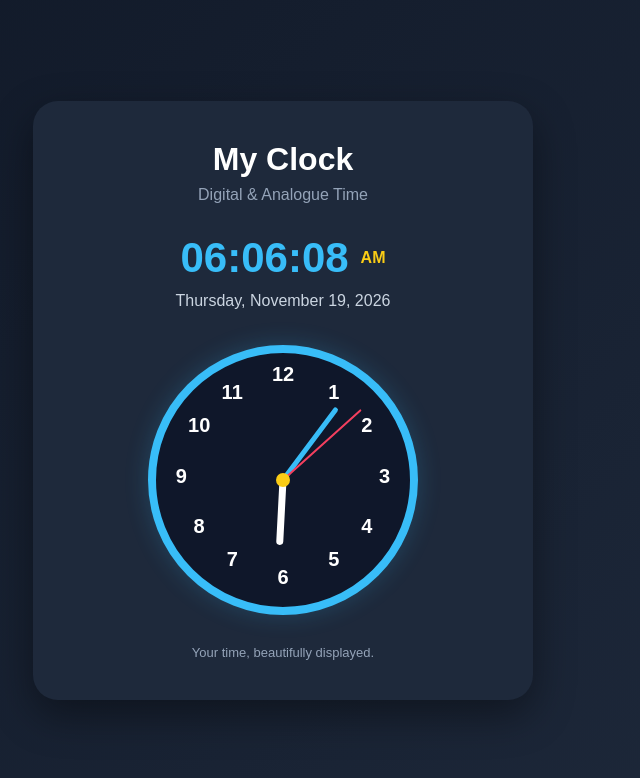
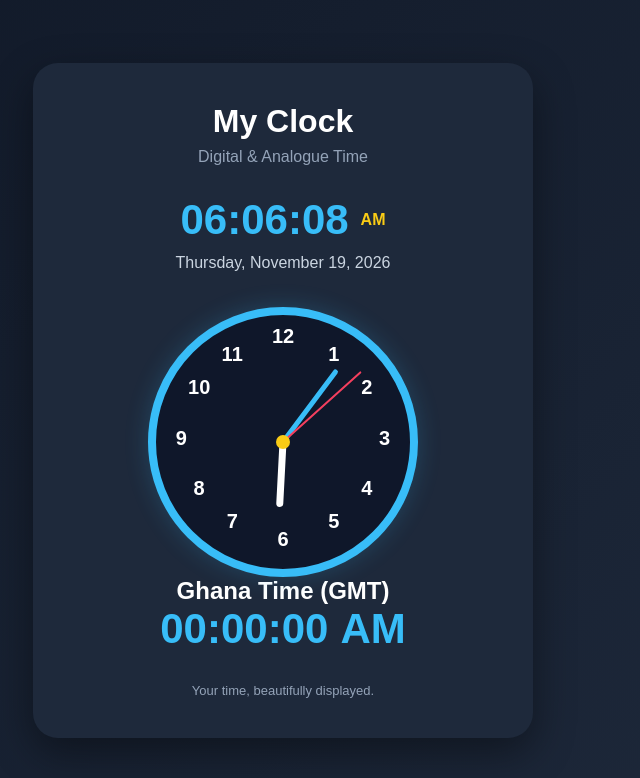
Before and after one commit to oredollars/clock-ap, a plain HTML site: page index.html in a window 1280 px wide. Shown: the whole page, without its empty margins (357-997 px from the left). Drawn offline with Linux system fonts and the light colour scheme.

Commit message:
added ghanian time format

```diff
--- a/index.html
+++ b/index.html
@@ -1,4 +1,3 @@
-
 <!DOCTYPE html>
 <html lang="en">
 <head>
@@ -43,6 +42,16 @@
             <div class="center-dot"></div>
         </div>
 
+        <!-- Ghana Time (GMT) -->
+        <div class="ghana-clock">
+            <h2>Ghana Time (GMT)</h2>
+            <div class="digital-clock">
+                <div id="ghanaDigitalTime">00:00:00</div>
+                <div id="ghanaAmpm">AM</div>
+            </div>
+            <div id="ghanaDate"></div>
+        </div>
+
         <p class="footer">Your time, beautifully displayed.</p>
     </div>
 
```
